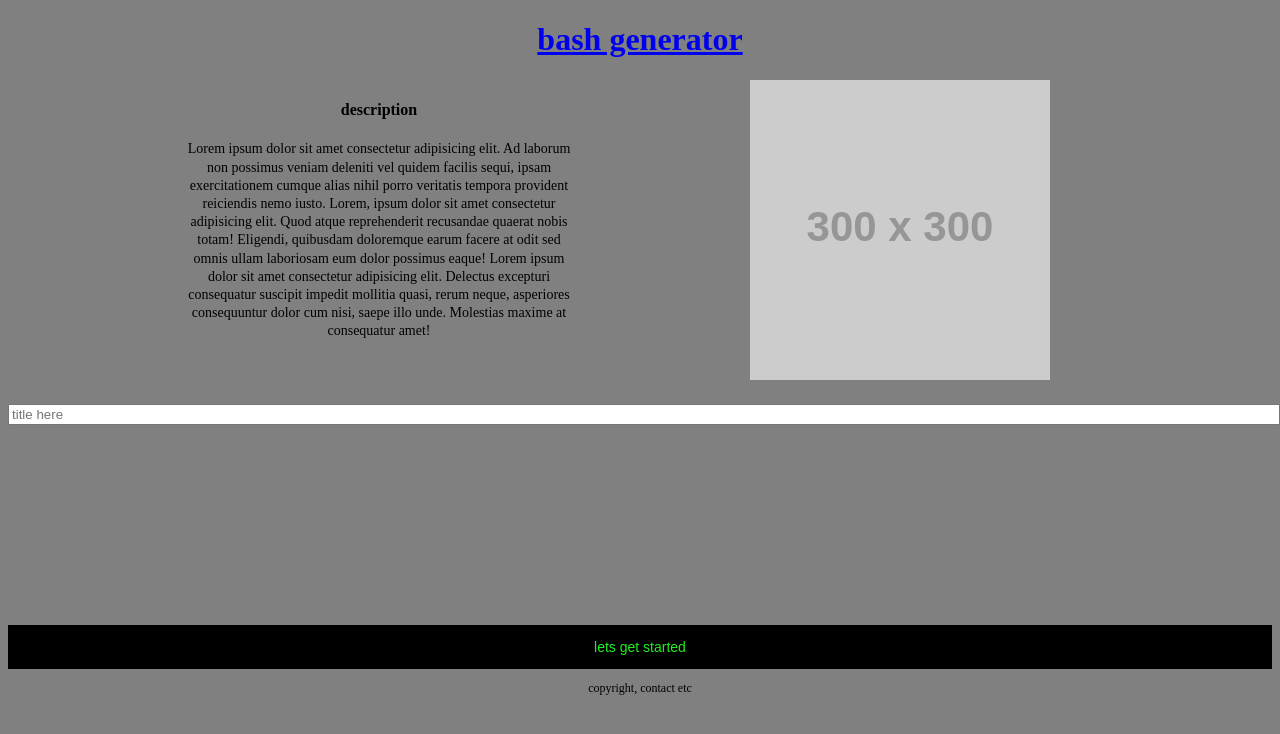
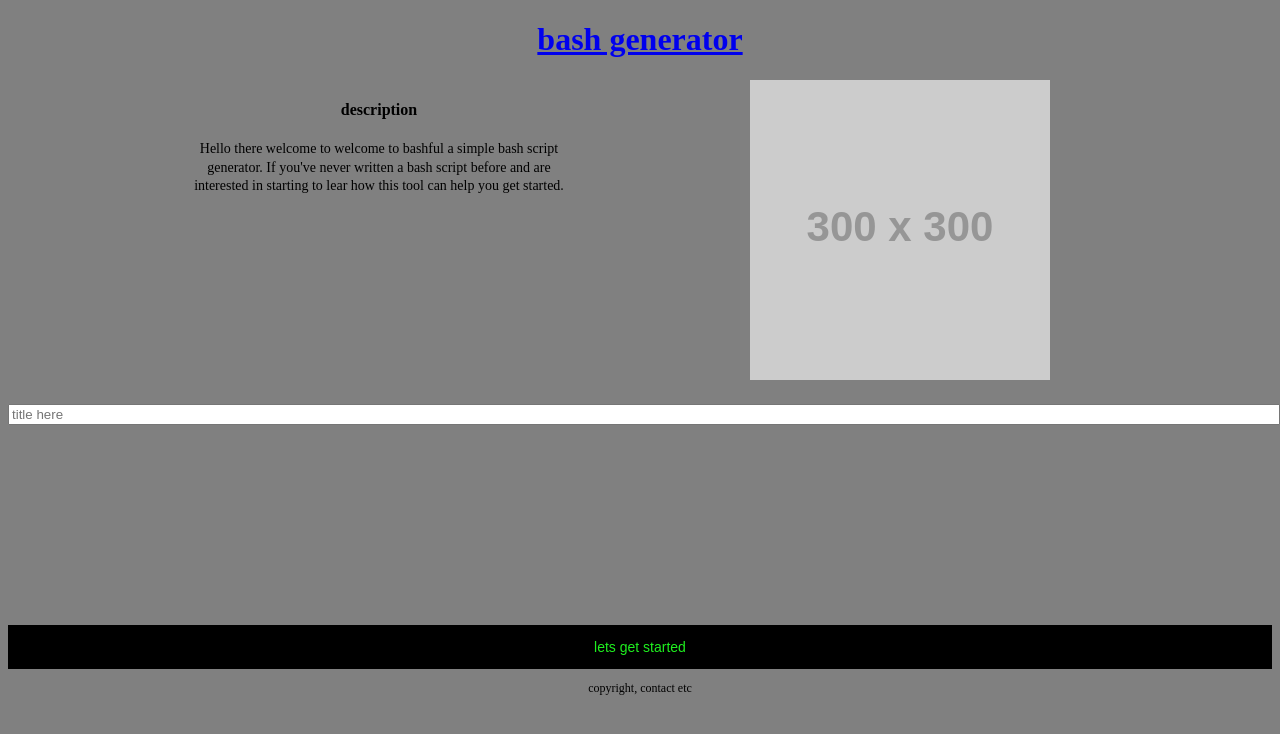
Before and after one commit to thinkful-ei-macaw/Ian-capstone-clien, a React (Create React App) app: page / in a window 1280 px wide. Shown: the top 734 px of the page. Built offline with nearby package versions, Linux system fonts and the light colour scheme.

Commit message:
some prod stuff

```diff
--- a/public/now.json
+++ b/public/now.json
@@ -1,6 +1,7 @@
 {
   "version": 2,
   "name": "bashful",
+  "alias": "bashful",
   "routes": [
     { "handle": "filesystem" },
     { "src": "/.*", "dest": "/index.html" }
--- a/src/landing-page.js
+++ b/src/landing-page.js
@@ -16,17 +16,10 @@ export default class LandingPage extends React.Component {
           <div name="description" id="description_box">
             <h4 id="description_header">description</h4>
             <p id="description_body">
-              Lorem ipsum dolor sit amet consectetur adipisicing elit. Ad
-              laborum non possimus veniam deleniti vel quidem facilis sequi,
-              ipsam exercitationem cumque alias nihil porro veritatis tempora
-              provident reiciendis nemo iusto. Lorem, ipsum dolor sit amet
-              consectetur adipisicing elit. Quod atque reprehenderit recusandae
-              quaerat nobis totam! Eligendi, quibusdam doloremque earum facere
-              at odit sed omnis ullam laboriosam eum dolor possimus eaque! Lorem
-              ipsum dolor sit amet consectetur adipisicing elit. Delectus
-              excepturi consequatur suscipit impedit mollitia quasi, rerum
-              neque, asperiores consequuntur dolor cum nisi, saepe illo unde.
-              Molestias maxime at consequatur amet!
+              Hello there welcome to welcome to bashful a simple bash script
+              generator. If you've never written a bash script before and are
+              interested in starting to lear how this tool can help you get
+              started.
             </p>
           </div>
           <picture id="example_box">
```
